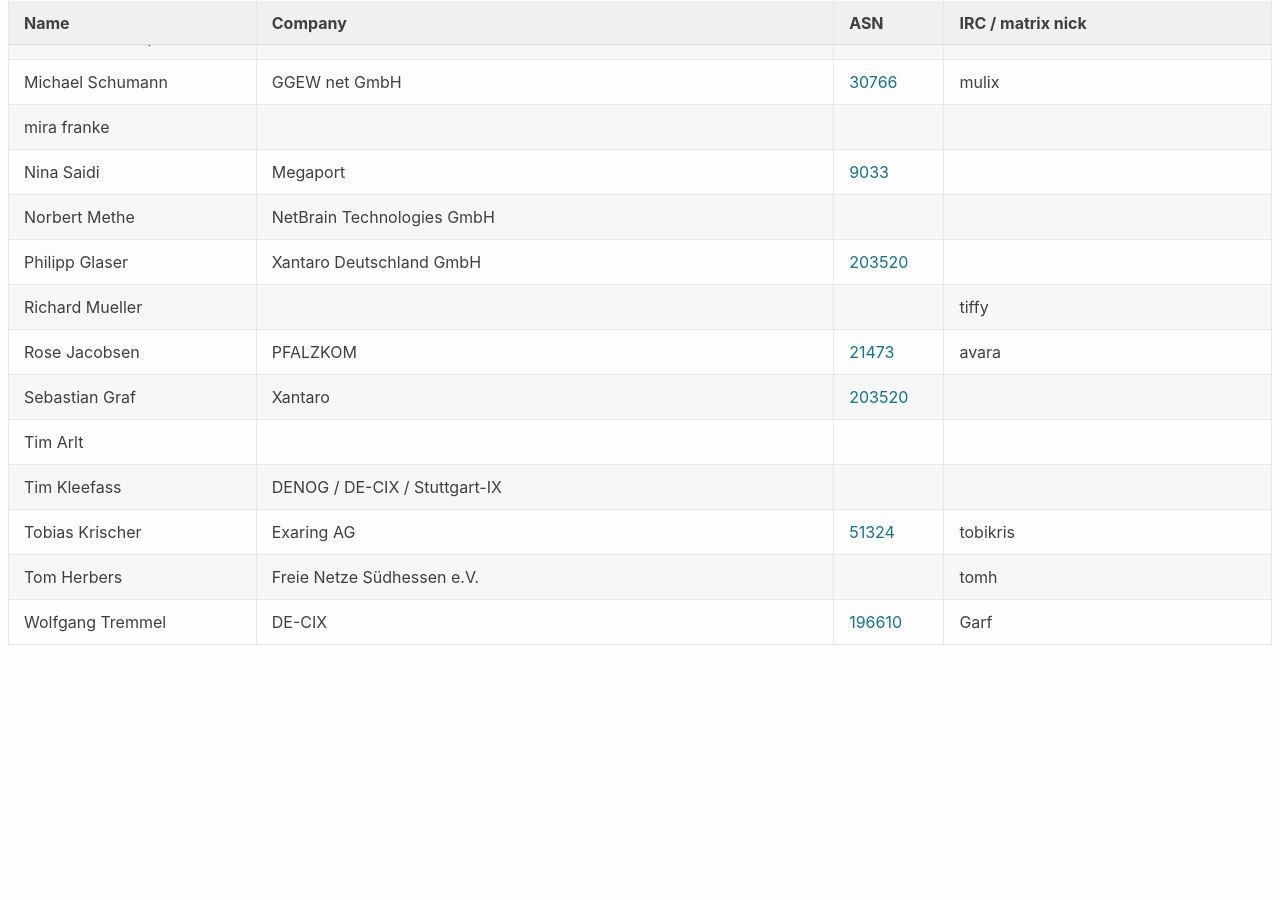
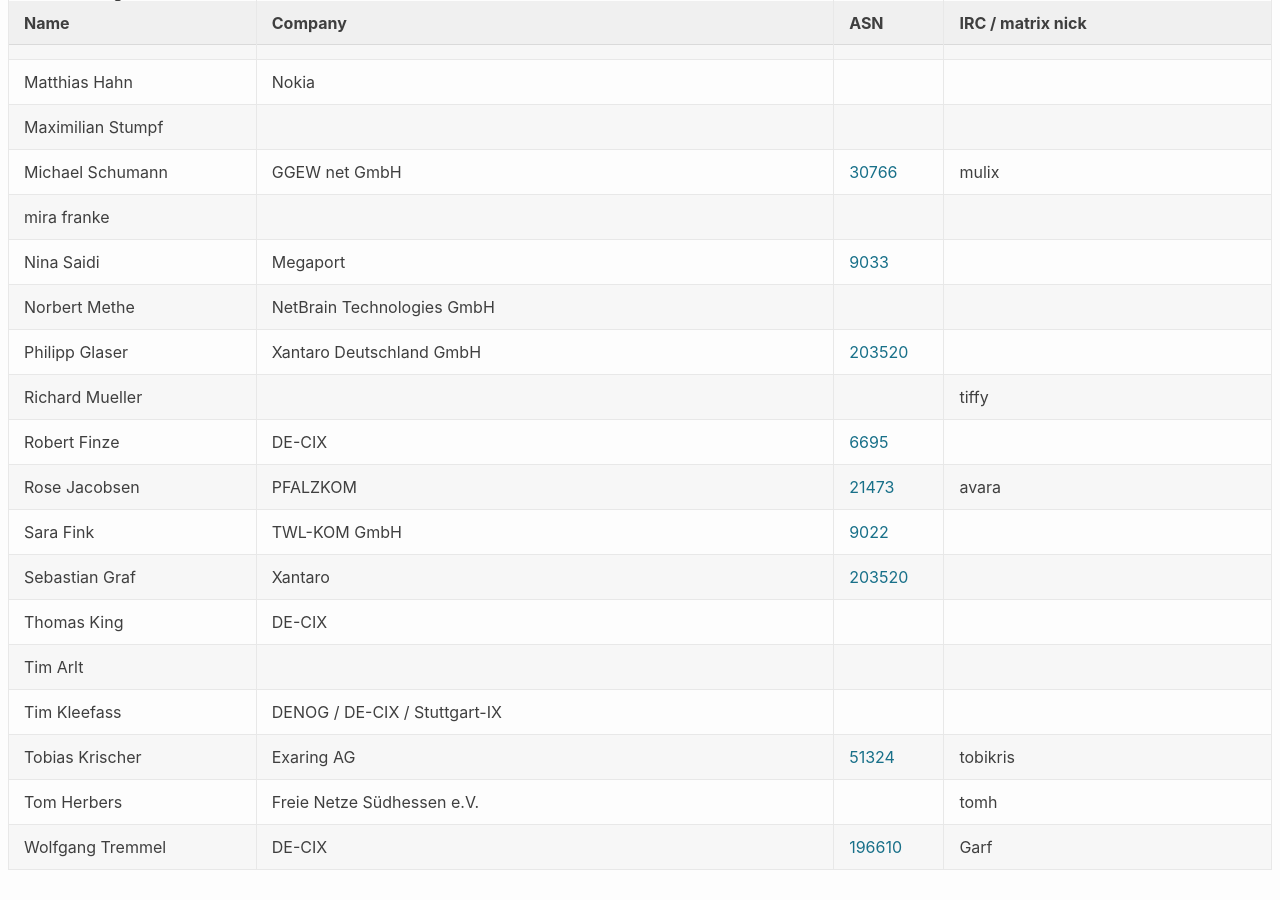
Before and after one commit to denog/pretix-attendeelist, a Jekyll site: the page built from denogmeetup25-01/index.markdown, in a window 1280 px wide and 900 px high, scrolled down 1524 px. Built offline with Jekyll 4.4.1, drawn with Linux system fonts in a browser that asks for light colours; before the commit the page ends 2199 px from its top, so only the background shows below that; some of the changed text lies outside the part shown.

Commit message:
Latest data: Tue Jan 28 15:10:41 UTC 2025

```diff
--- a/_data/attendees_denogmeetup25-01.json
+++ b/_data/attendees_denogmeetup25-01.json
@@ -48,6 +48,12 @@
     "asn": null
   },
   {
+    "name": "Bernhard Hahn",
+    "company": "DE-CIX",
+    "irc": null,
+    "asn": "6695"
+  },
+  {
     "name": "Bernhard Steinert",
     "company": "Brandl Services",
     "irc": null,
@@ -58,6 +64,12 @@
     "company": "RETN GmbH",
     "irc": null,
     "asn": "9002"
+  },
+  {
+    "name": "Elana Bartsits",
+    "company": null,
+    "irc": null,
+    "asn": null
   },
   {
     "name": "Felix Schüren",
@@ -240,16 +252,34 @@
     "asn": null
   },
   {
+    "name": "Robert Finze",
+    "company": "DE-CIX",
+    "irc": null,
+    "asn": "6695"
+  },
+  {
     "name": "Rose Jacobsen",
     "company": "PFALZKOM",
     "irc": "avara",
     "asn": "21473"
   },
   {
+    "name": "Sara Fink",
+    "company": "TWL-KOM GmbH",
+    "irc": null,
+    "asn": "9022"
+  },
+  {
     "name": "Sebastian Graf",
     "company": "Xantaro",
     "irc": null,
     "asn": "203520"
+  },
+  {
+    "name": "Thomas King",
+    "company": "DE-CIX",
+    "irc": null,
+    "asn": null
   },
   {
     "name": "Tim Arlt",
```
